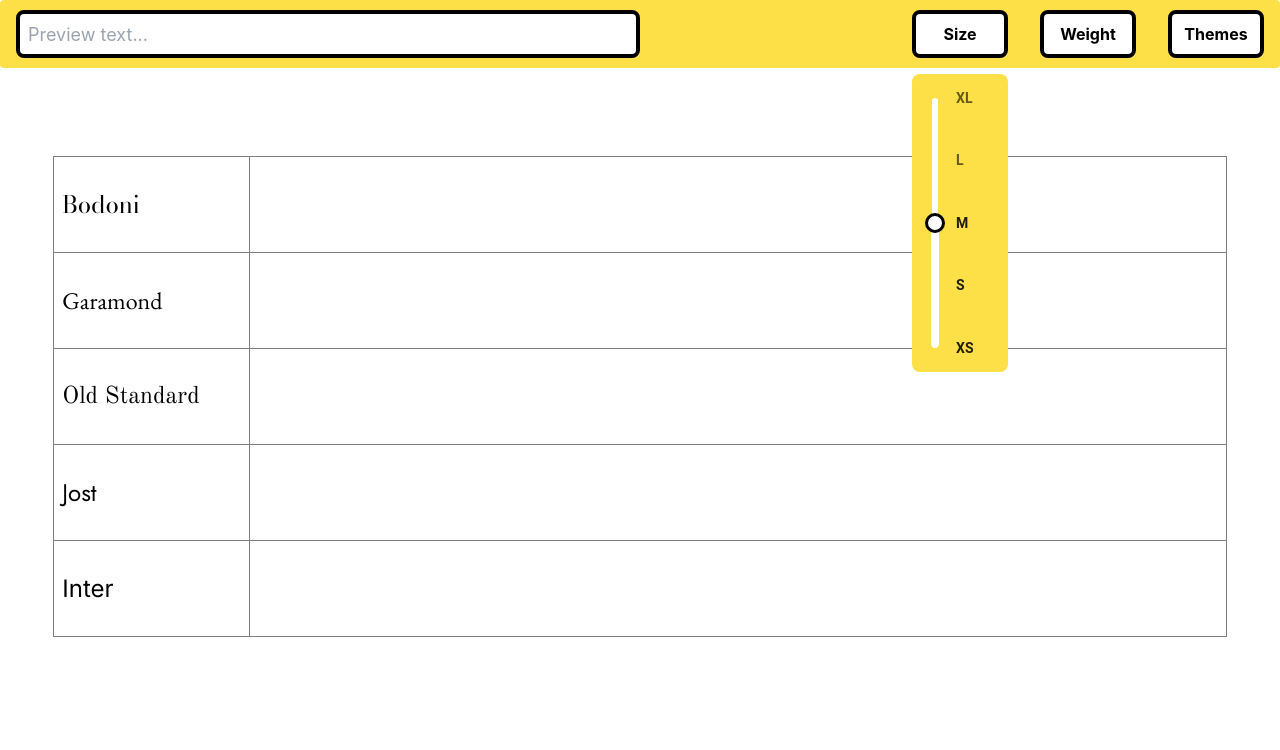
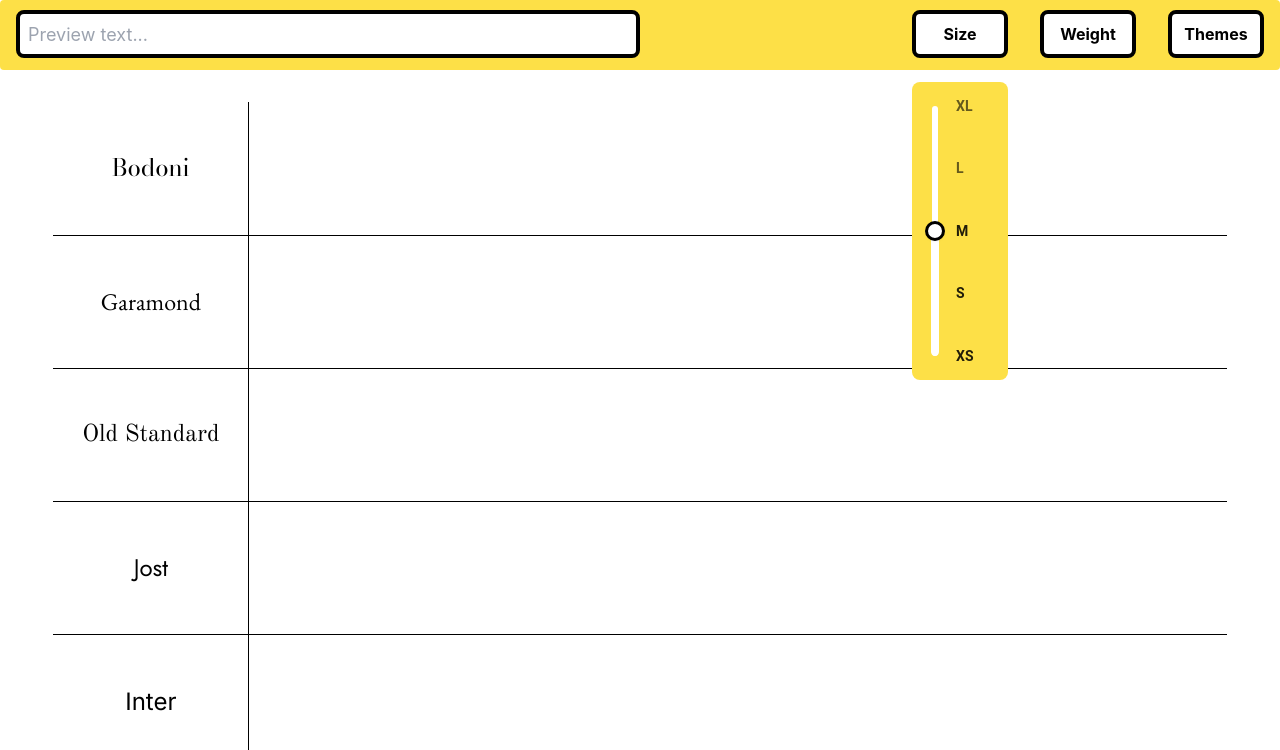
Before and after one commit to arthurfincham/font-app, a React (Create React App) app: page / in a window 1280 px wide. Both pictures are taken after a click on the button "Size". Shown: the top 750 px of the page. Built offline with nearby package versions, Linux system fonts and the light colour scheme.

Commit message:
Mod: src/App.js src/components/FontSlider.js src/components/NavButtonContent.js src/components/Navbar.js src/components/PreviewRow.js src/global.js src/index.css

```diff
--- a/src/App.js
+++ b/src/App.js
@@ -31,10 +31,10 @@ function App() {
 
   return (
     <>
-      <Navbar setTheme={setTheme} setFontSize={setFontSize} updatePreviewText={updatePreviewText} setFontWeight={setFontWeight} />
-      <main>
+      <Navbar setTheme={setTheme} setFontSize={setFontSize} updatePreviewText={updatePreviewText} setFontWeight={setFontWeight} fontSize={fontSize} />
+      <main className="h-full">
         <ThemeProvider theme={themePicker(theme)}>
-          <div className="flex flex-col justify-center items-center py-16">
+          <div className="flex flex-col justify-center items-center py-2 h-full">
             <GlobalStyles />
             <PreviewTable fontSize={fontSize} previewText={previewText} fontWeight={fontWeight} />
           </div>
--- a/src/components/FontSlider.js
+++ b/src/components/FontSlider.js
@@ -2,7 +2,7 @@ import * as React from 'react';
 import Box from '@mui/material/Box';
 import Slider from '@mui/material/Slider';
 import './FontSlider.css';
-export default function FontSlider({ setFontSize }) {
+export default function FontSlider({ setFontSize, fontSize }) {
   const marks = [
     {
       value: 0.5,
@@ -36,7 +36,7 @@ export default function FontSlider({ setFontSize }) {
         orientation="vertical"
         onChange={(e) => setFontSize(e.target.value)}
         aria-label="Custom marks"
-        defaultValue={1.5}
+        defaultValue={fontSize}
         valueLabelDisplay="off"
         step={0.5}
         marks={marks}
--- a/src/components/NavButtonContent.js
+++ b/src/components/NavButtonContent.js
@@ -1,3 +1,3 @@
 export default function NavButtonContent({ children }) {
-  return <div className="flex flex-col py-4 px-2 rounded-lg space-y-4 mt-4 w-24 bg-yellow-300 ">{children}</div>;
+  return <div className="flex flex-col py-4 px-2 rounded-lg space-y-4 mt-6 w-24 bg-yellow-300 ">{children}</div>;
 }
--- a/src/components/Navbar.js
+++ b/src/components/Navbar.js
@@ -3,15 +3,15 @@ import NavButtonContent from './NavButtonContent';
 import ContentToggle from './ContentToggle';
 import FontSlider from './FontSlider';
 import PreviewInput from './PreviewInput';
-export default function Navbar({ setTheme, setFontSize, updatePreviewText, setFontWeight }) {
+export default function Navbar({ setTheme, setFontSize, updatePreviewText, setFontWeight, fontSize }) {
   return (
-    <nav class="bg-yellow-300 px-2 sm:px-4 py-2.5 rounded dark:bg-gray-800">
-      <div class="container flex flex-wrap justify-between items-center mx-auto">
+    <nav className="bg-yellow-300 px-2 sm:px-4 py-2.5 rounded ">
+      <div className="container flex flex-wrap justify-between items-center mx-auto">
         <PreviewInput updatePreviewText={updatePreviewText} />
         <div className="flex space-x-2 md:space-x-8">
           <NavButton name="Size">
             <NavButtonContent>
-              <FontSlider setFontSize={setFontSize} />
+              <FontSlider setFontSize={setFontSize} fontSize={fontSize} />
             </NavButtonContent>
           </NavButton>
           <NavButton name="Weight">
--- a/src/components/PreviewRow.js
+++ b/src/components/PreviewRow.js
@@ -4,7 +4,7 @@ export default function PreviewRow({ font, fontName, previewText }) {
   };
   return (
     <tr style={styling}>
-      <td className="p-2  fontName">{fontName}</td>
+      <td className="p-2 text-center fontName">{fontName}</td>
       <td className="p-2   h-24 w-10/12">{previewText}</td>
     </tr>
   );
--- a/src/global.js
+++ b/src/global.js
@@ -3,7 +3,7 @@ import { createGlobalStyle } from 'styled-components';
 export const GlobalStyles = createGlobalStyle`
 
 
-  main, input, #themeToggleButton {
+  main,  #themeToggleButton {
     background: ${({ theme }) => theme.body};
     color: ${({ theme }) => theme.text};
   }
--- a/src/index.css
+++ b/src/index.css
@@ -2,21 +2,43 @@
 @tailwind components;
 @tailwind utilities;
 
+html {
+  height: 100%;
+}
+
 body {
+  height: calc(100% - 70px);
   margin: 0;
   font-family: -apple-system, BlinkMacSystemFont, 'Segoe UI', 'Roboto', 'Oxygen', 'Ubuntu', 'Cantarell', 'Fira Sans', 'Droid Sans', 'Helvetica Neue',
     sans-serif;
   -webkit-font-smoothing: antialiased;
   -moz-osx-font-smoothing: grayscale;
+  /* height: 91vh; */
 }
 
-table,
-td,
-tr {
+table {
   border-collapse: collapse;
-  border: 1px solid gray;
+}
+table td {
+  border: 1px solid;
+}
+table tr:first-child td {
+  border-top: 0;
+}
+table tr td:first-child {
+  border-left: 0;
+}
+table tr:last-child td {
+  border-bottom: 0;
+}
+table tr td:last-child {
+  border-right: 0;
 }
 
-main {
-  min-height: 80vh;
+#root {
+  height: 100%;
 }
+
+nav {
+  height: 70px;
+}
```
